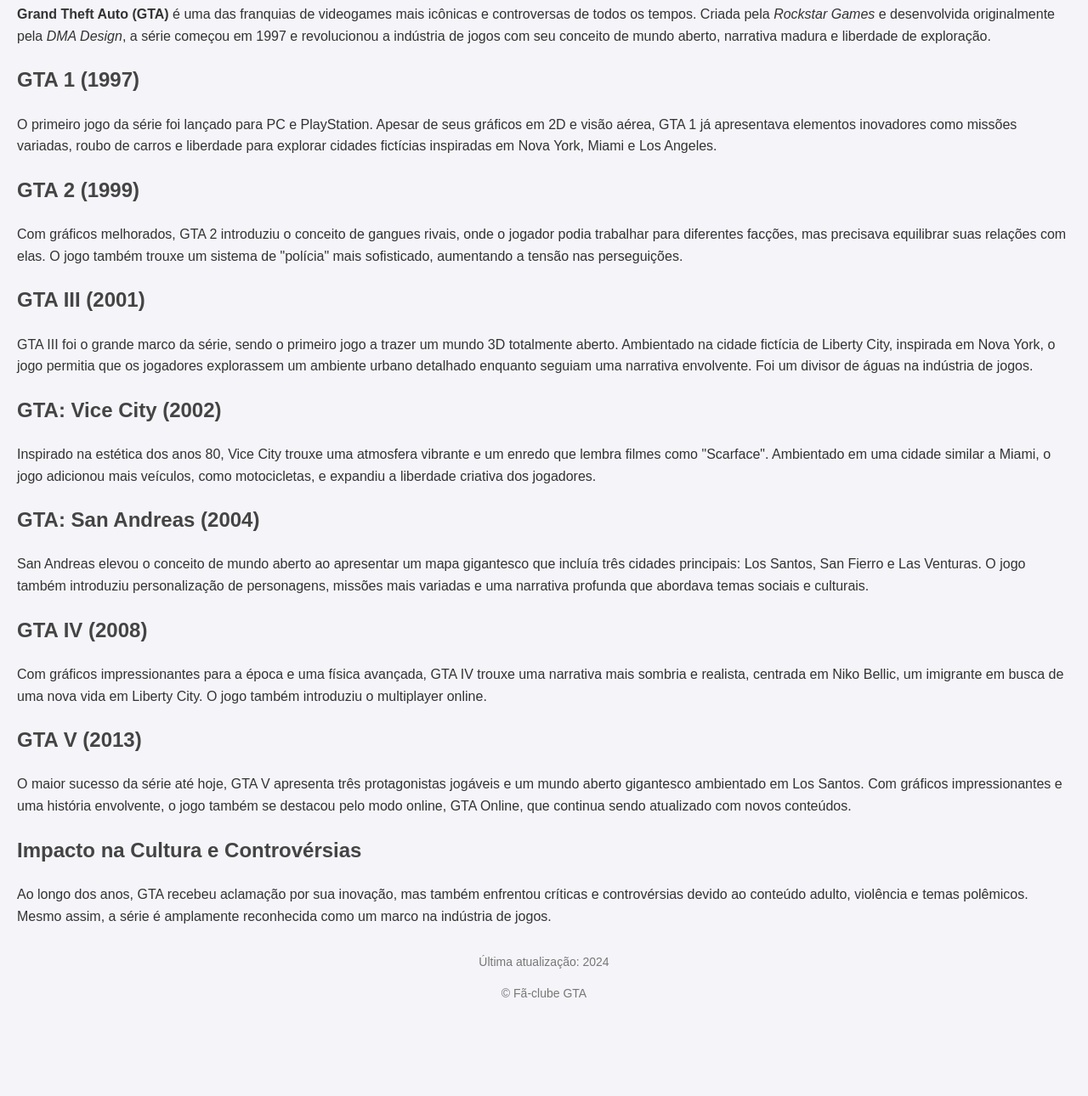
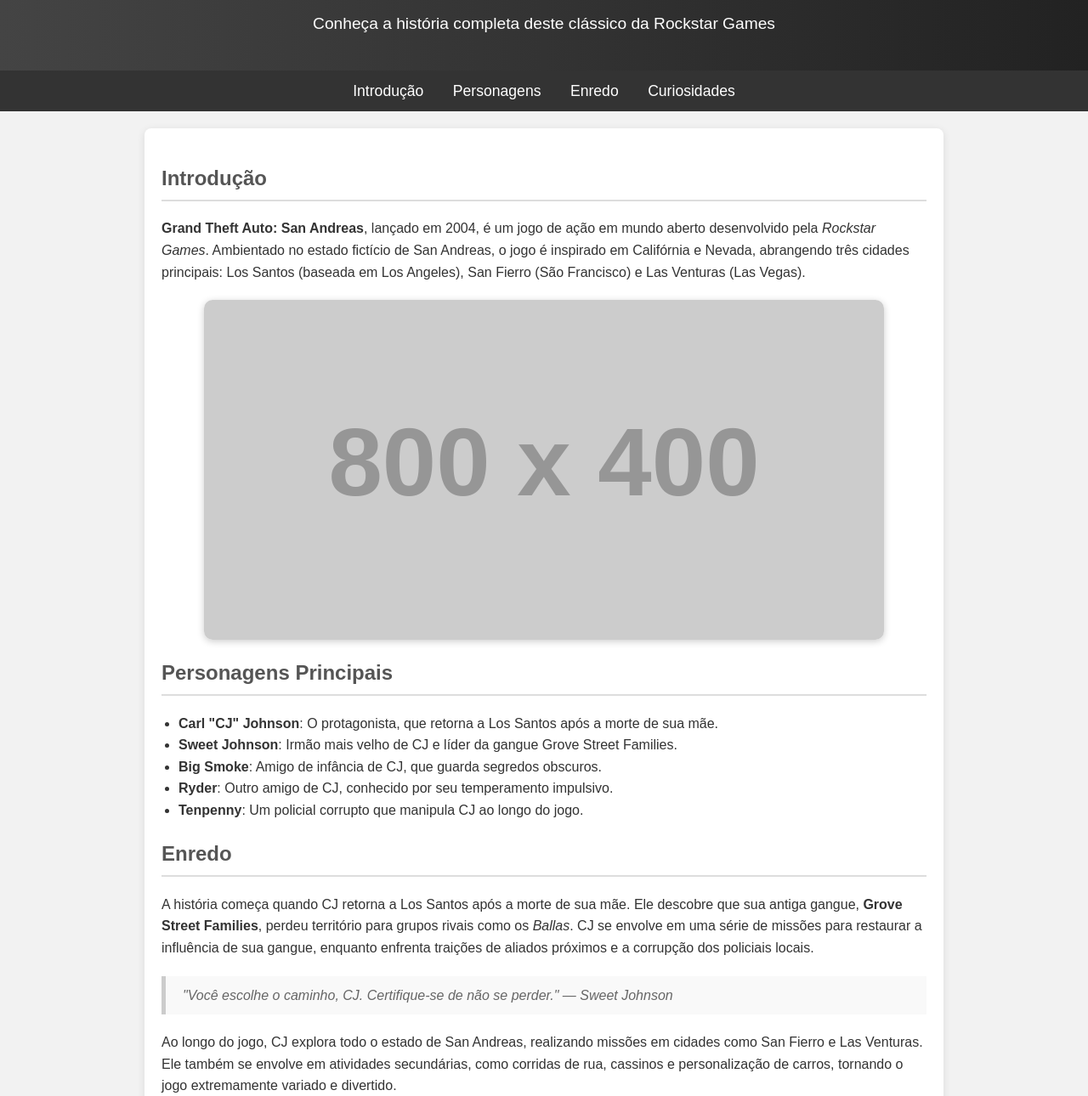
Before and after one commit to SPEEDGAMES21/O-MAGO, a plain HTML site: page index.html in a window 1280 px wide. Shown: the part 90-1380 px from the top of the page at 85% size. Before the commit the page ends 1290 px from the top, so only its background shows below. Drawn offline with Linux system fonts and the light colour scheme; placeholder pictures from the web are drawn by us.

Commit message:
Update index.html

```diff
--- a/index.html
+++ b/index.html
@@ -3,70 +3,151 @@
 <head>
     <meta charset="UTF-8">
     <meta name="viewport" content="width=device-width, initial-scale=1.0">
-    <title>História da Franquia GTA</title>
+    <meta name="description" content="Saiba tudo sobre a história de GTA: San Andreas, um dos jogos mais icônicos da franquia Grand Theft Auto.">
+    <meta name="author" content="Fã-clube GTA">
+    <title>História de GTA: San Andreas</title>
     <style>
+        /* Estilo geral */
         body {
-            font-family: Arial, sans-serif;
+            font-family: 'Arial', sans-serif;
             line-height: 1.6;
-            margin: 20px;
+            margin: 0;
+            padding: 0;
+            background-color: #f2f2f2;
             color: #333;
-            background-color: #f4f4f9;
         }
         header {
+            background: linear-gradient(90deg, #444, #222);
+            color: white;
             text-align: center;
+            padding: 20px 10px;
+        }
+        header h1 {
+            font-size: 2.5em;
+            margin: 0;
+        }
+        header p {
+            font-size: 1.2em;
+        }
+        nav {
+            background-color: #333;
+            text-align: center;
+            padding: 10px 0;
+        }
+        nav a {
+            color: white;
+            text-decoration: none;
+            margin: 0 15px;
+            font-size: 1.1em;
+        }
+        nav a:hover {
+            text-decoration: underline;
+        }
+        main {
+            max-width: 900px;
+            margin: 20px auto;
+            padding: 20px;
+            background: white;
+            border-radius: 8px;
+            box-shadow: 0 2px 10px rgba(0, 0, 0, 0.1);
+        }
+        section {
             margin-bottom: 20px;
         }
-        h1 {
-            color: #111;
+        h2 {
+            color: #555;
+            border-bottom: 2px solid #ddd;
+            padding-bottom: 5px;
         }
-        h2 {
-            color: #444;
-            margin-top: 20px;
+        ul {
+            padding-left: 20px;
+        }
+        blockquote {
+            font-style: italic;
+            color: #666;
+            margin: 20px 0;
+            padding: 10px 20px;
+            background-color: #f9f9f9;
+            border-left: 5px solid #ccc;
+        }
+        img {
+            display: block;
+            max-width: 100%;
+            margin: 20px auto;
+            border-radius: 10px;
+            box-shadow: 0 2px 8px rgba(0, 0, 0, 0.2);
         }
         footer {
+            background-color: #222;
+            color: white;
             text-align: center;
+            padding: 10px 0;
             margin-top: 30px;
-            font-size: 14px;
-            color: #777;
+        }
+        footer a {
+            color: #1e90ff;
+            text-decoration: none;
+        }
+        footer a:hover {
+            text-decoration: underline;
         }
     </style>
 </head>
 <body>
-    <header>
-        <h1>A História da Franquia Grand Theft Auto (GTA)</h1>
-    </header>
 
-    <article>
-        <p><strong>Grand Theft Auto (GTA)</strong> é uma das franquias de videogames mais icônicas e controversas de todos os tempos. Criada pela <em>Rockstar Games</em> e desenvolvida originalmente pela <em>DMA Design</em>, a série começou em 1997 e revolucionou a indústria de jogos com seu conceito de mundo aberto, narrativa madura e liberdade de exploração.</p>
+<header>
+    <h1>GTA: San Andreas</h1>
+    <p>Conheça a história completa deste clássico da Rockstar Games</p>
+</header>
 
-        <h2>GTA 1 (1997)</h2>
-        <p>O primeiro jogo da série foi lançado para PC e PlayStation. Apesar de seus gráficos em 2D e visão aérea, GTA 1 já apresentava elementos inovadores como missões variadas, roubo de carros e liberdade para explorar cidades fictícias inspiradas em Nova York, Miami e Los Angeles.</p>
+<nav>
+    <a href="#introducao">Introdução</a>
+    <a href="#personagens">Personagens</a>
+    <a href="#enredo">Enredo</a>
+    <a href="#curiosidades">Curiosidades</a>
+</nav>
 
-        <h2>GTA 2 (1999)</h2>
-        <p>Com gráficos melhorados, GTA 2 introduziu o conceito de gangues rivais, onde o jogador podia trabalhar para diferentes facções, mas precisava equilibrar suas relações com elas. O jogo também trouxe um sistema de "polícia" mais sofisticado, aumentando a tensão nas perseguições.</p>
+<main>
+    <section id="introducao">
+        <h2>Introdução</h2>
+        <p><strong>Grand Theft Auto: San Andreas</strong>, lançado em 2004, é um jogo de ação em mundo aberto desenvolvido pela <em>Rockstar Games</em>. Ambientado no estado fictício de San Andreas, o jogo é inspirado em Califórnia e Nevada, abrangendo três cidades principais: Los Santos (baseada em Los Angeles), San Fierro (São Francisco) e Las Venturas (Las Vegas).</p>
+        <img src="https://via.placeholder.com/800x400" alt="Cena de GTA San Andreas">
+    </section>
 
-        <h2>GTA III (2001)</h2>
-        <p>GTA III foi o grande marco da série, sendo o primeiro jogo a trazer um mundo 3D totalmente aberto. Ambientado na cidade fictícia de Liberty City, inspirada em Nova York, o jogo permitia que os jogadores explorassem um ambiente urbano detalhado enquanto seguiam uma narrativa envolvente. Foi um divisor de águas na indústria de jogos.</p>
+    <section id="personagens">
+        <h2>Personagens Principais</h2>
+        <ul>
+            <li><strong>Carl "CJ" Johnson</strong>: O protagonista, que retorna a Los Santos após a morte de sua mãe.</li>
+            <li><strong>Sweet Johnson</strong>: Irmão mais velho de CJ e líder da gangue Grove Street Families.</li>
+            <li><strong>Big Smoke</strong>: Amigo de infância de CJ, que guarda segredos obscuros.</li>
+            <li><strong>Ryder</strong>: Outro amigo de CJ, conhecido por seu temperamento impulsivo.</li>
+            <li><strong>Tenpenny</strong>: Um policial corrupto que manipula CJ ao longo do jogo.</li>
+        </ul>
+    </section>
 
-        <h2>GTA: Vice City (2002)</h2>
-        <p>Inspirado na estética dos anos 80, Vice City trouxe uma atmosfera vibrante e um enredo que lembra filmes como "Scarface". Ambientado em uma cidade similar a Miami, o jogo adicionou mais veículos, como motocicletas, e expandiu a liberdade criativa dos jogadores.</p>
+    <section id="enredo">
+        <h2>Enredo</h2>
+        <p>A história começa quando CJ retorna a Los Santos após a morte de sua mãe. Ele descobre que sua antiga gangue, <strong>Grove Street Families</strong>, perdeu território para grupos rivais como os <em>Ballas</em>. CJ se envolve em uma série de missões para restaurar a influência de sua gangue, enquanto enfrenta traições de aliados próximos e a corrupção dos policiais locais.</p>
+        <blockquote>
+            "Você escolhe o caminho, CJ. Certifique-se de não se perder." — Sweet Johnson
+        </blockquote>
+        <p>Ao longo do jogo, CJ explora todo o estado de San Andreas, realizando missões em cidades como San Fierro e Las Venturas. Ele também se envolve em atividades secundárias, como corridas de rua, cassinos e personalização de carros, tornando o jogo extremamente variado e divertido.</p>
+    </section>
 
-        <h2>GTA: San Andreas (2004)</h2>
-        <p>San Andreas elevou o conceito de mundo aberto ao apresentar um mapa gigantesco que incluía três cidades principais: Los Santos, San Fierro e Las Venturas. O jogo também introduziu personalização de personagens, missões mais variadas e uma narrativa profunda que abordava temas sociais e culturais.</p>
+    <section id="curiosidades">
+        <h2>Curiosidades</h2>
+        <ul>
+            <li>O mapa de San Andreas é cinco vezes maior que o de Vice City.</li>
+            <li>San Andreas foi inspirado em eventos reais, como a guerra de gangues em Los Angeles e o caso Rodney King.</li>
+            <li>O jogo introduziu a possibilidade de personalizar o físico do protagonista, como ganhar ou perder peso.</li>
+            <li>A trilha sonora de San Andreas conta com mais de 11 estações de rádio, abrangendo diversos gêneros musicais.</li>
+        </ul>
+    </section>
+</main>
 
-        <h2>GTA IV (2008)</h2>
-        <p>Com gráficos impressionantes para a época e uma física avançada, GTA IV trouxe uma narrativa mais sombria e realista, centrada em Niko Bellic, um imigrante em busca de uma nova vida em Liberty City. O jogo também introduziu o multiplayer online.</p>
+<footer>
+    <p>© 2024 - Site criado por <a href="#">Fã-clube de GTA</a>. Todos os direitos reservados.</p>
+</footer>
 
-        <h2>GTA V (2013)</h2>
-        <p>O maior sucesso da série até hoje, GTA V apresenta três protagonistas jogáveis e um mundo aberto gigantesco ambientado em Los Santos. Com gráficos impressionantes e uma história envolvente, o jogo também se destacou pelo modo online, GTA Online, que continua sendo atualizado com novos conteúdos.</p>
-
-        <h2>Impacto na Cultura e Controvérsias</h2>
-        <p>Ao longo dos anos, GTA recebeu aclamação por sua inovação, mas também enfrentou críticas e controvérsias devido ao conteúdo adulto, violência e temas polêmicos. Mesmo assim, a série é amplamente reconhecida como um marco na indústria de jogos.</p>
-    </article>
-
-    <footer>
-        <p>Última atualização: 2024</p>
-        <p>© Fã-clube GTA</p>
-    </footer>
 </body>
 </html>
```
